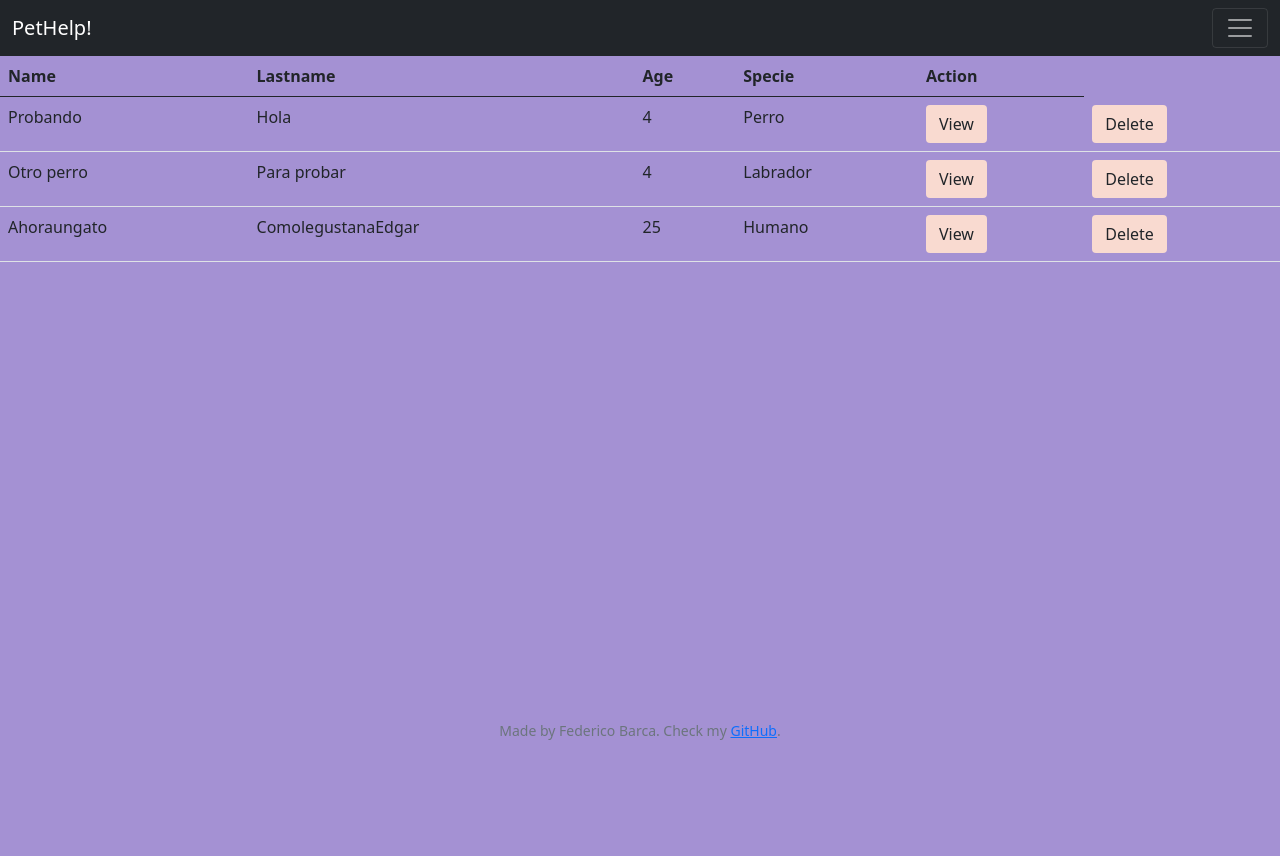
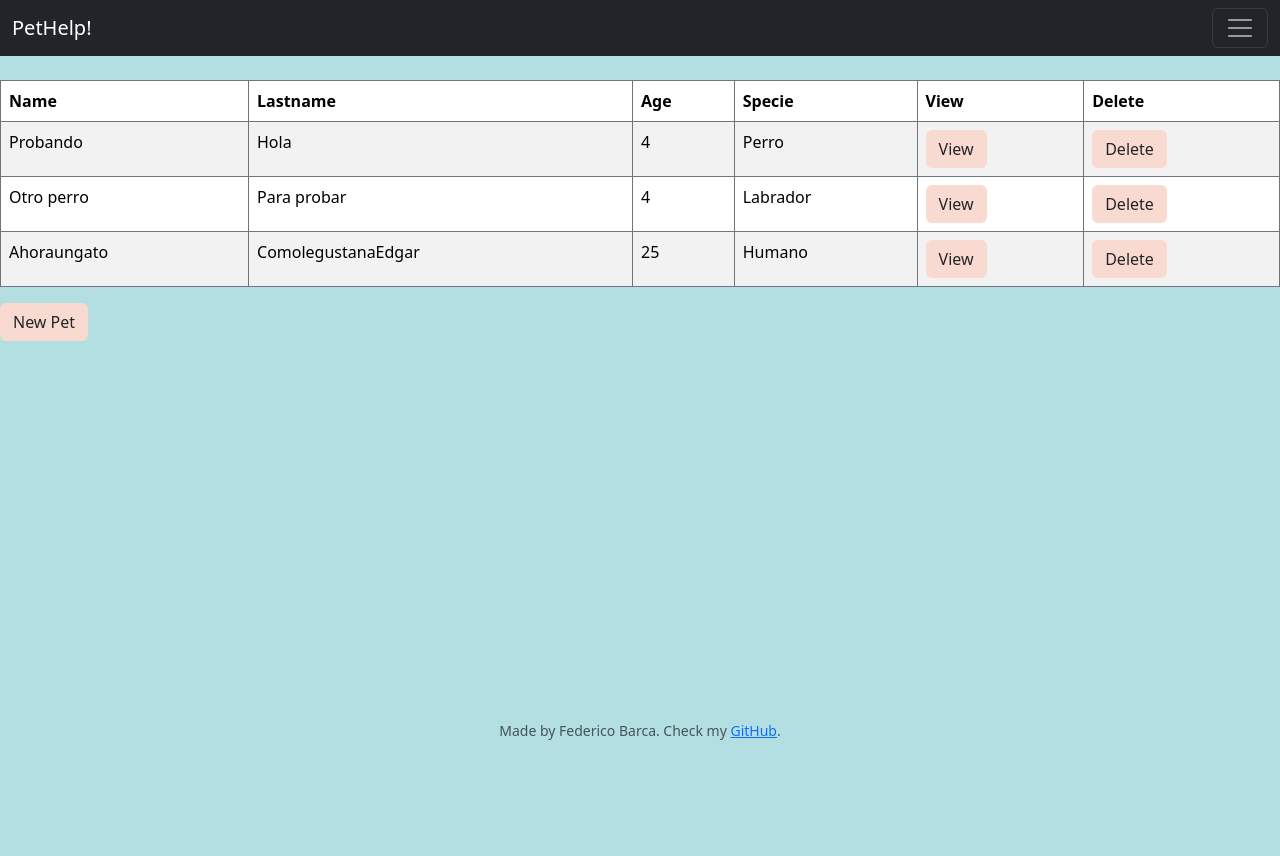
Before and after one commit to FedeYK/PetHelp, a Flask app: page /mypets in a window 1280 px wide. Run offline with Flask 2, Linux system fonts and the light colour scheme; a user stored in the database is signed in; data comes from the database, SQL or seed files in the repository; both versions use the stored data as it was after the commit.

Commit message:
adding all

```diff
--- a/application.py
+++ b/application.py
@@ -256,8 +256,8 @@ for code in default_exceptions:
 
 
 # Use to run local and make tests
-app.run(debug=True, port=8080)
+# app.run(debug=True, port=8080)
 
 # Use to dockerize
-# port = int(os.environ.get('PORT', 5000))
-# app.run(debug=True, host='0.0.0.0', port=port)
+port = int(os.environ.get('PORT', 5000))
+app.run(debug=True, host='0.0.0.0', port=port)
--- a/static/styles.css
+++ b/static/styles.css
@@ -16,18 +16,21 @@ font-family: 'Roboto', sans-serif;
 .container1 {
     width: 100vw;
     height: 100vh;
-    background-color: #A491D3;
+    /* background-color: #A491D3; */
+    background-color: #b3dee2;
     margin: 0;
     margin-right: 0;
     padding: 0;
     padding-bottom: 10vh;
+
 
 }
 
 .cont_error {
     width: 100vw;
     height: 100vh;
-    background-color: #A491D3;
+    /* background-color: #A491D3; */
+    background-color: #b3dee2;
     margin: 0;
     margin-right: 0;
     padding: 0;
@@ -41,7 +44,8 @@ font-family: 'Roboto', sans-serif;
 .container2 {
     position: relative;
     width: 100vw;
-    background-color: #A491D3;
+    /* background-color: #A491D3; */
+    background-color: #b3dee2;
     margin: 0;
     margin-right: 0;
     padding: 0;
@@ -52,7 +56,8 @@ font-family: 'Roboto', sans-serif;
 
 .contfooter
 {
-    background-color: #A491D3;
+    /* background-color: #A491D3; */
+    background-color: #b3dee2;
     width: 100vw;
     height: 10vh;
     position: fixed;
@@ -61,16 +66,18 @@ font-family: 'Roboto', sans-serif;
 
 .contlogreg
 {
-    background-color: #A491D3;
+    /* background-color: #A491D3; */
+    background-color: #b3dee2;
     width: 100vw;
-    height: 80vh;
+    height: 100vh;
 }
 
 .titulo
 {
-    color: #08415C;
+    /* color: #08415C; */
+    color: #364958;
     font-family: 'Roboto', sans-serif;
-    font-size: 30px;
+    /* font-size: 30px; */
 }
 
 .texto1
--- a/templates/apology.html
+++ b/templates/apology.html
@@ -1,10 +1,11 @@
 {% extends "layout.html" %}
 
 {% block title %}
-    Apology
+    PetHelp! - Apology
 {% endblock %}
 
 {% block main %}
+    <section class="container1">
         <div class="cont_error">
             {% if number == 0 %}
                 <img alt="{{ top }}" class="border" src="https://api.memegen.link/images/ams/{{ top }}/{{ bottom }}/and_your_parents_walk_in_at_the_sex_scene.png" title="{{ top }}" class="cont_error">
@@ -18,5 +19,5 @@
 
 
         </div>
-
+    </section>
 {% endblock %}
--- a/templates/index.html
+++ b/templates/index.html
@@ -1,7 +1,7 @@
 {% extends "layout.html" %}
 
 {% block title %}
-    Home
+    PetHelp!
 {% endblock %}
 
 {% block main %}
--- a/templates/layout.html
+++ b/templates/layout.html
@@ -7,7 +7,8 @@
     <meta http-equiv="X-UA-Compatible" content="ie=edge">
 
     <!-- Bootstrap CSS -->
-    <link href="https://cdn.jsdelivr.net/npm/bootstrap@5.0.1/dist/css/bootstrap.min.css" rel="stylesheet" integrity="sha384-+0n0xVW2eSR5OomGNYDnhzAbDsOXxcvSN1TPprVMTNDbiYZCxYbOOl7+AMvyTG2x" crossorigin="anonymous">
+    <!-- <link href="https://cdn.jsdelivr.net/npm/bootstrap@5.0.1/dist/css/bootstrap.min.css" rel="stylesheet" integrity="sha384-+0n0xVW2eSR5OomGNYDnhzAbDsOXxcvSN1TPprVMTNDbiYZCxYbOOl7+AMvyTG2x" crossorigin="anonymous"> -->
+    <link href="https://cdn.jsdelivr.net/npm/bootstrap@5.3.0-alpha1/dist/css/bootstrap.min.css" rel="stylesheet" integrity="sha384-GLhlTQ8iRABdZLl6O3oVMWSktQOp6b7In1Zl3/Jr59b6EGGoI1aFkw7cmDA6j6gD" crossorigin="anonymous">
     <link href="static/styles.css" rel="stylesheet">
 
 
@@ -15,7 +16,7 @@
     <style>@import url('https://fonts.googleapis.com/css2?family=Lato&family=Noto+Sans+JP&family=Open+Sans&family=Roboto:wght@100;300;400&display=swap');</style>
 
 
-    <title>PetHelp!</title>
+    <title>{% block title %}{% endblock %}</title>
   </head>
   <body>
     <nav class="navbar navbar-dark bg-dark" aria-label="First navbar example">
--- a/templates/login.html
+++ b/templates/login.html
@@ -1,10 +1,11 @@
 {% extends "layout.html" %}
 
 {% block title %}
-    Log In
+PetHelp! - Log In
 {% endblock %}
 
 {% block main %}
+<section class="container1">
     <div class="contlogreg">
         <form action="/login" method="post">
 
@@ -31,4 +32,5 @@
             </div>
         </form>
     </div>
+</section>
 {% endblock %}
--- a/templates/mypets.html
+++ b/templates/mypets.html
@@ -1,20 +1,22 @@
 {% extends "layout.html" %}
 
 {% block title %}
-    HISTORY
+PetHelp! - My Pets
 {% endblock %}
 
 {% block main %}
 
     <section class="container1">
-        <table class="table">
+        <br>
+        <table class="table table-striped table-bordered border-secondary">
             <thead>
                 <tr>
                     <th scope="col">Name</th>
                     <th scope="col">Lastname</th>
                     <th scope="col">Age</th>
                     <th scope="col">Specie</th>
-                    <th scope="col">Action</th>
+                    <th scope="col">View</th>
+                    <th scope="col">Delete</th>
 
                 </tr>
             </thead>
@@ -22,7 +24,7 @@
 
                 {% for pet in pets %}
                     <tr>
-                            <!-- IMPRIMO LA TABLA DE LAS MASCOTAS QUE TENGO -->
+                            <!-- Print the pets that this user has as a table  -->
 
                             <td>{{ pet["name"] }}</td>
                             <td>{{ pet["lastname"] }}</td>
@@ -34,9 +36,12 @@
                     </tr>
                 {% endfor %}
 
-
             </tbody>
         </table>
+
+        <div class="container">
+            <a class="btn btn-my" href="/newpet" role="button">New Pet</a>
+        </div>
 
         <!--
         <p></p>
--- a/templates/newpet.html
+++ b/templates/newpet.html
@@ -1,10 +1,11 @@
 {% extends "layout.html" %}
 
 {% block title %}
-    New Pet!
+PetHelp! - New Pet!
 {% endblock %}
 
 {% block main %}
+<section>
     <div class="contlogreg">
         <form action="/newpet" method="POST" autocomplete="off">
 
@@ -44,4 +45,5 @@
 
         </form>
     </div>
+</section>
 {% endblock %}
--- a/templates/register.html
+++ b/templates/register.html
@@ -1,11 +1,11 @@
 {% extends "layout.html" %}
 
 {% block title %}
-    Register
+PetHelp! - Register
 {% endblock %}
 
 {% block main %}
-
+    <section class="container1">
         <div class="contlogreg">
 
             <div class="text-center">
@@ -39,4 +39,5 @@
                 </div>
             </form>
         </div>
+    </section>
 {% endblock %}
--- a/templates/showpet.html
+++ b/templates/showpet.html
@@ -1,13 +1,13 @@
 {% extends "layout.html" %}
 
 {% block title %}
-    Pet
+PetHelp! - Pet History
 {% endblock %}
 
 {% block main %}
 
     <section class="container1">
-        <table class="table">
+        <table class="table table table-striped table-bordered border-secondary">
             <thead>
                 <tr>
                     <th scope="col">Name</th>
```
Also changed, not shown: mypets.db, 2 other files. Lines whose indentation alone changed are shown as unchanged.
